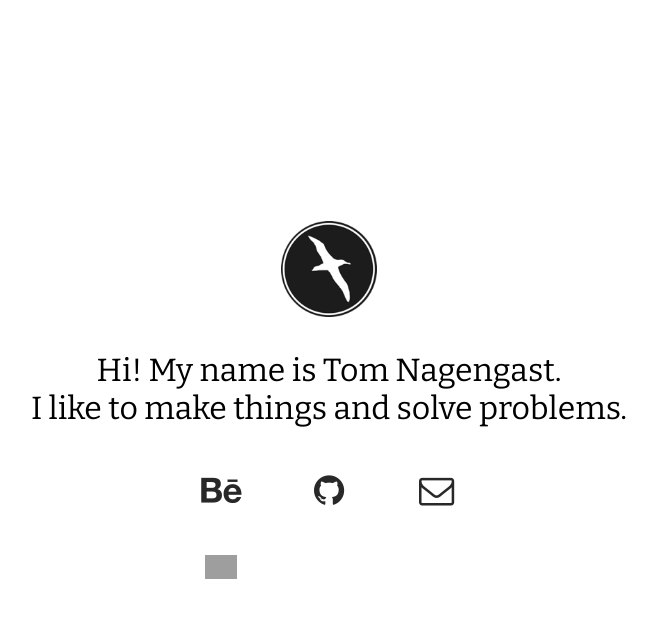
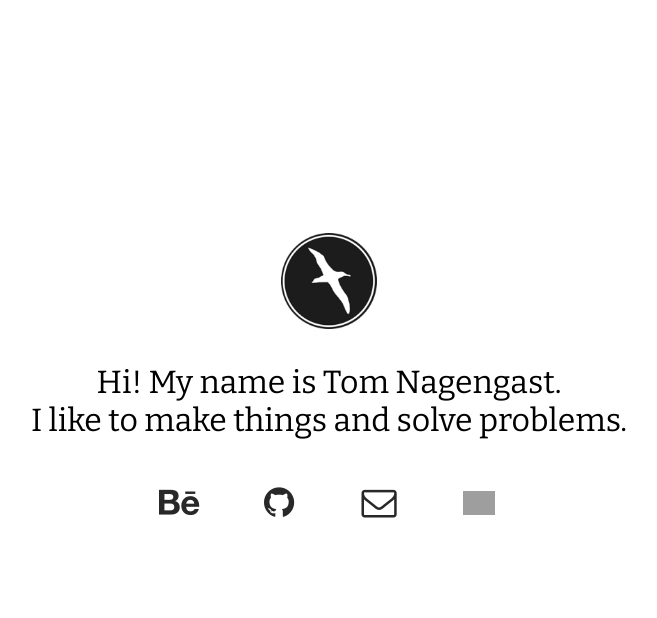
Before and after one commit to tnagengast/tnagengast.github.io, a PHP site: page / in a window 1280 px wide. Shown: the top 618 px of the page, without its empty margins (311-968 px from the left). Run offline with PHP 8.4, Linux system fonts and the light colour scheme; style sheets or scripts are compiled from the project's sources; grey boxes are pictures that could not be loaded.

Commit message:
Fix link spacing

```diff
--- a/src/scss/_variables.scss
+++ b/src/scss/_variables.scss
@@ -1 +1,2 @@
 $max-width: 1200px;
+$black: #282828;
--- a/src/scss/app.scss
+++ b/src/scss/app.scss
@@ -1,23 +1,11 @@
-// @import 'variables';
+@import 'variables';
 
 * {
     box-sizing: border-box;
     font-size: 1rem;
     font-style: normal;
     font-weight: normal;
-//     font-family: 'Open Sans', sans-serif;
 }
-
-// body {
-// 	padding-top: 3rem;
-// 	margin: 0 auto;
-// 	max-width: $max-width;
-// }
-// .active {
-// 	font-weight: 800;
-// 	text-decoration: underline;
-// }
-
 
 html, body {
     height: 100vh;
@@ -31,31 +19,40 @@ html, body {
     justify-content: center;
     position: relative;
 }
+
 .mock {
     text-align: center;
 }
+
 .links {
     display: grid;
     grid-auto-flow: row;
-    grid: 8rem auto / 1fr auto 1fr;
+    grid: 8rem auto / 1fr 1fr 1fr 1fr;
     max-width: 80%;
     margin: 0 auto;
 }
+
+a {
+    text-decoration: none;
+}
+
 .links > a {
-    color: #282828;
+    color: $black;
     font-size: 2.2rem;
     display: flex;
     justify-content: center;
     align-items: center;
-    text-decoration: none;
 }
+
 .links > a > img {
     width: 2rem;
 }
+
 .logo {
     margin-bottom: 30px;
     width: 6rem;
 }
+
 .hi {
     font-family: 'Bitter', serif;
     font-size: 1rem;
```
Also changed, not shown: dist/app.css (+6 -3 lines).
